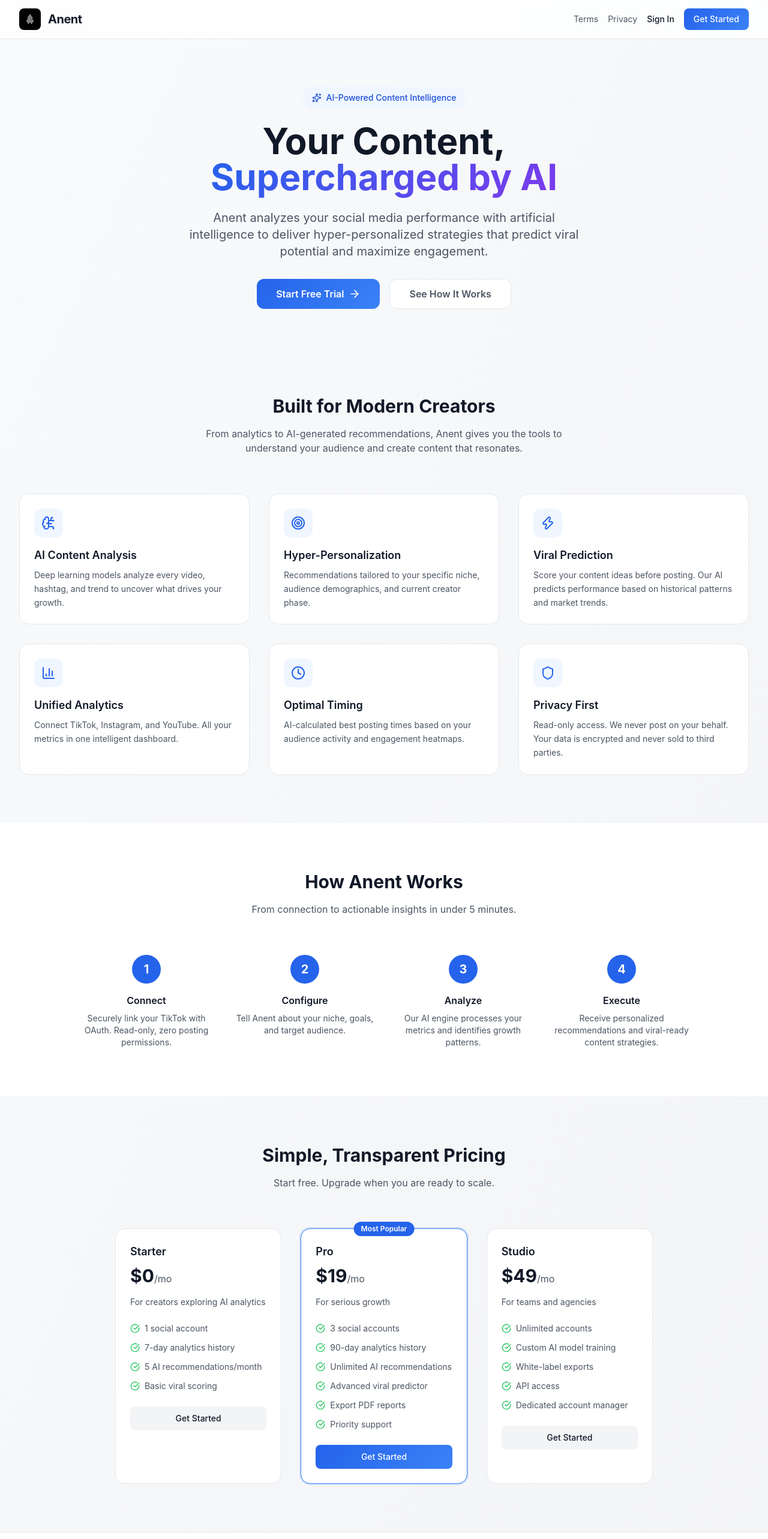
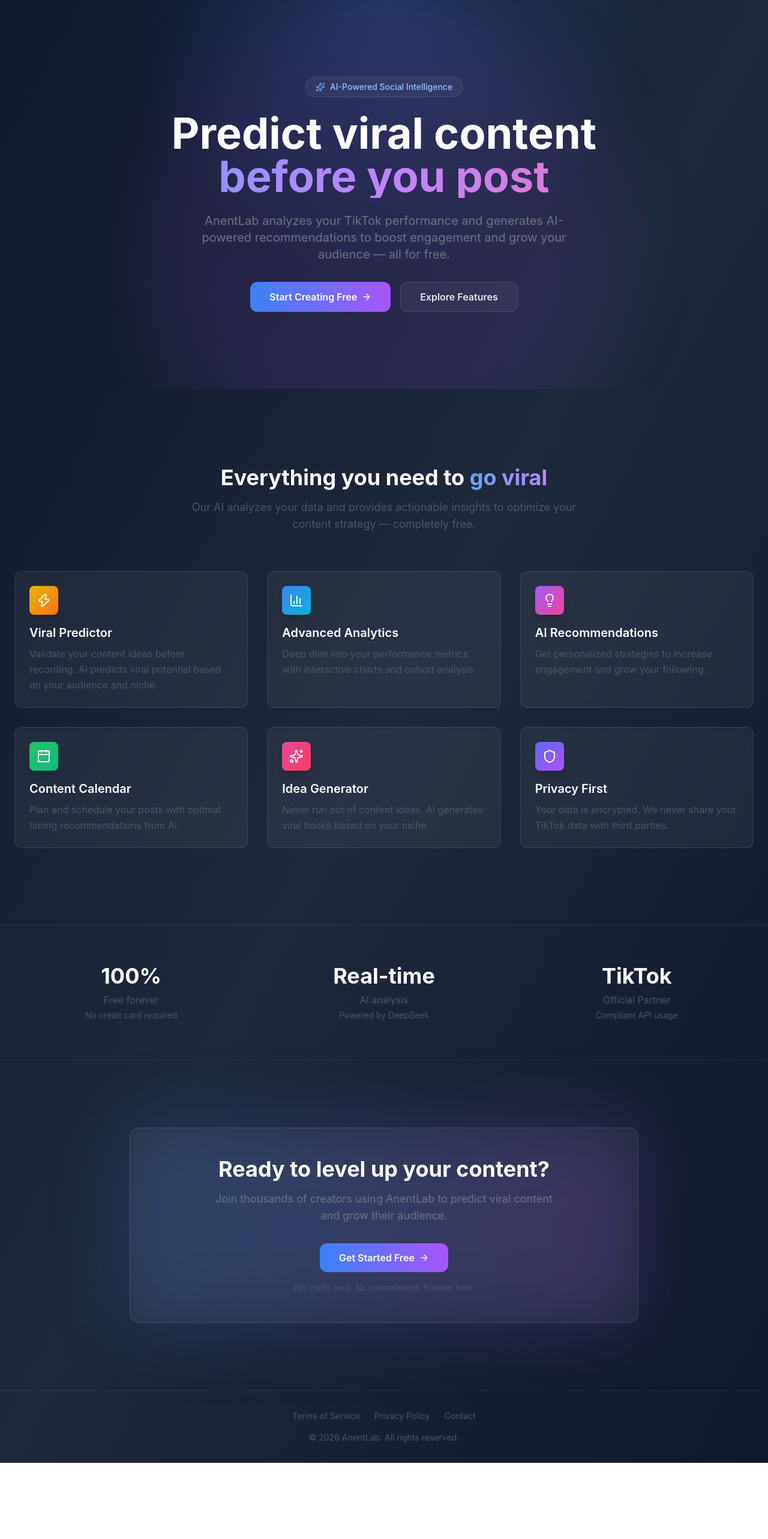
Before and after one commit to johncampg12-afk/content-intelligence-engine, a Next.js app: page / in a window 1280 px wide. Shown: the top 2566 px of the page at 60% size. After the commit the page ends 2439 px from the top, so only its background shows below. Built offline with nearby package versions, Linux system fonts and the light colour scheme.

Commit message:
feat: ultra-professional landing page with neon accents, animations, and free messaging

```diff
--- a/app/globals.css
+++ b/app/globals.css
@@ -208,3 +208,37 @@
 .theme-transition {
   transition: background-color 0.3s ease-in-out, color 0.2s ease-in-out, border-color 0.2s ease-in-out;
 }
+
+/* Animaciones */
+@keyframes slideUp {
+  from {
+    opacity: 0;
+    transform: translateY(30px);
+  }
+  to {
+    opacity: 1;
+    transform: translateY(0);
+  }
+}
+
+.animate-slide-up {
+  animation: slideUp 0.6s ease-out forwards;
+}
+
+@keyframes pulse-slow {
+  0%, 100% {
+    opacity: 1;
+  }
+  50% {
+    opacity: 0.7;
+  }
+}
+
+.animate-pulse-slow {
+  animation: pulse-slow 3s ease-in-out infinite;
+}
+
+/* Transiciones suaves para hover */
+.card-hover {
+  transition: all 0.3s ease;
+}
--- a/app/page.tsx
+++ b/app/page.tsx
@@ -1,215 +1,214 @@
+'use client'
+
+import { useEffect, useRef } from 'react'
 import Link from 'next/link'
-import Image from 'next/image'
 import {
   Zap,
   BarChart3,
   Lightbulb,
+  Calendar,
+  Sparkles,
   Shield,
+  Users,
+  Clock,
+  ArrowRight,
+  CheckCircle,
   TrendingUp,
   Video,
-  Sparkles,
-  CheckCircle,
-  ArrowRight,
-  Mail,
-  BrainCircuit,
-  Target,
-  Clock
+  Brain,
+  Globe
 } from 'lucide-react'
 
 export default function HomePage() {
+  // Animación de entrada con Intersection Observer
+  useEffect(() => {
+    const observer = new IntersectionObserver(
+      (entries) => {
+        entries.forEach((entry) => {
+          if (entry.isIntersecting) {
+            entry.target.classList.add('animate-slide-up')
+            entry.target.classList.remove('opacity-0')
+          }
+        })
+      },
+      { threshold: 0.1 }
+    )
+
+    document.querySelectorAll('.animate-on-scroll').forEach((el) => observer.observe(el))
+    return () => observer.disconnect()
+  }, [])
+
   return (
-    <div className="min-h-screen bg-gradient-to-br from-slate-50 to-gray-100 dark:from-slate-950 dark:to-gray-900">
+    <div className="min-h-screen bg-gradient-to-br from-slate-900 via-slate-800 to-slate-900">
 
-      {/* Navbar */}
-      <nav className="sticky top-0 z-50 glass border-b border-gray-200 dark:border-gray-800">
-        <div className="max-w-7xl mx-auto px-4 sm:px-6 lg:px-8">
-          <div className="flex h-16 items-center justify-between">
-            <div className="flex items-center gap-3">
-              <div className="relative w-9 h-9">
-                <Image src="/anentLogo.jpeg" alt="Anent" width={36} height={36} className="rounded-lg object-contain" />
-              </div>
-              <span className="text-xl font-bold text-gray-900 dark:text-white tracking-tight">
-                Anent
+      {/* Hero Section con efecto neon */}
+      <section className="relative overflow-hidden">
+        {/* Fondo con efecto de gradiente móvil */}
+        <div className="absolute inset-0 bg-[radial-gradient(ellipse_at_top,_var(--tw-gradient-stops))] from-blue-500/20 via-transparent to-transparent" />
+        <div className="absolute top-0 left-1/2 -translate-x-1/2 w-[800px] h-[800px] bg-purple-500/10 rounded-full blur-3xl" />
+
+        <div className="max-w-7xl mx-auto px-6 py-20 lg:py-32 relative z-10">
+          <div className="text-center">
+            <div className="inline-flex items-center gap-2 bg-white/5 backdrop-blur-sm rounded-full px-4 py-1.5 mb-6 border border-white/10 animate-pulse-slow">
+              <Sparkles className="w-4 h-4 text-blue-400" />
+              <span className="text-sm font-medium text-blue-300">AI-Powered Social Intelligence</span>
+            </div>
+            <h1 className="text-5xl lg:text-7xl font-bold text-white mb-6 leading-tight">
+              Predict viral content
+              <span className="block bg-gradient-to-r from-blue-400 via-purple-400 to-pink-400 bg-clip-text text-transparent">
+                before you post
               </span>
-            </div>
-            <div className="flex items-center gap-4">
-              <Link href="/terms" className="text-sm text-gray-600 dark:text-gray-400 hover:text-gray-900 dark:hover:text-white hidden sm:block">
-                Terms
+            </h1>
+            <p className="text-xl text-gray-300 max-w-2xl mx-auto mb-8">
+              AnentLab analyzes your TikTok performance and generates AI-powered recommendations to boost engagement and grow your audience — all for free.
+            </p>
+            <div className="flex flex-col sm:flex-row gap-4 justify-center">
+              <Link href="/register" className="group px-8 py-3 bg-gradient-to-r from-blue-500 to-purple-500 text-white rounded-xl font-semibold hover:shadow-lg hover:shadow-blue-500/25 transition-all duration-300 transform hover:-translate-y-0.5 flex items-center gap-2">
+                Start Creating Free
+                <ArrowRight className="w-4 h-4 group-hover:translate-x-1 transition-transform" />
               </Link>
-              <Link href="/privacy" className="text-sm text-gray-600 dark:text-gray-400 hover:text-gray-900 dark:hover:text-white hidden sm:block">
-                Privacy
-              </Link>
-              <Link href="/login" className="text-sm font-medium text-gray-900 dark:text-white hover:text-blue-600">
-                Sign In
-              </Link>
-              <Link href="/register" className="btn-primary px-4 py-2 rounded-lg text-sm font-medium text-white">
-                Get Started
+              <Link href="#features" className="px-8 py-3 bg-white/5 backdrop-blur-sm border border-white/10 rounded-xl font-semibold text-gray-200 hover:bg-white/10 transition-all duration-300">
+                Explore Features
               </Link>
             </div>
           </div>
         </div>
-      </nav>
+      </section>
 
-      {/* Hero */}
-      <section className="pt-20 pb-16 px-4 sm:px-6 lg:px-8 text-center">
-        <div className="max-w-4xl mx-auto">
-          <div className="inline-flex items-center gap-2 px-4 py-2 rounded-full bg-blue-50 dark:bg-blue-900/20 text-blue-700 dark:text-blue-400 text-sm font-medium mb-6">
-            <Sparkles className="w-4 h-4" />
-            AI-Powered Content Intelligence
+      {/* Features Section */}
+      <section id="features" className="py-20 lg:py-32 relative">
+        <div className="max-w-7xl mx-auto px-6">
+          <div className="text-center mb-16">
+            <h2 className="text-3xl lg:text-4xl font-bold text-white mb-4">Everything you need to <span className="bg-gradient-to-r from-blue-400 to-purple-400 bg-clip-text text-transparent">go viral</span></h2>
+            <p className="text-lg text-gray-400 max-w-2xl mx-auto">
+              Our AI analyzes your data and provides actionable insights to optimize your content strategy — completely free.
+            </p>
           </div>
-          <h1 className="text-4xl sm:text-5xl lg:text-6xl font-bold text-gray-900 dark:text-white mb-6 leading-tight">
-            Your Content, <br />
-            <span className="gradient-text">Supercharged by AI</span>
-          </h1>
-          <p className="text-lg sm:text-xl text-gray-600 dark:text-gray-300 mb-8 max-w-2xl mx-auto">
-            Anent analyzes your social media performance with artificial intelligence to deliver hyper-personalized strategies that predict viral potential and maximize engagement.
-          </p>
-          <div className="flex flex-col sm:flex-row gap-4 justify-center">
-            <Link href="/register" className="btn-primary px-8 py-3 rounded-xl text-base font-semibold text-white inline-flex items-center justify-center gap-2">
-              Start Free Trial <ArrowRight className="w-5 h-5" />
-            </Link>
-            <Link href="#features" className="px-8 py-3 rounded-xl text-base font-semibold text-gray-700 dark:text-gray-300 bg-white dark:bg-gray-800 border border-gray-200 dark:border-gray-700 hover:bg-gray-50 dark:hover:bg-gray-700 transition-colors">
-              See How It Works
-            </Link>
+
+          <div className="grid md:grid-cols-2 lg:grid-cols-3 gap-8">
+            {/* Feature cards con efecto neon al hover */}
+            <FeatureCard
+              icon={<Zap className="w-6 h-6" />}
+              title="Viral Predictor"
+              description="Validate your content ideas before recording. AI predicts viral potential based on your audience and niche."
+              gradient="from-yellow-500 to-orange-500"
+              delay="0"
+            />
+            <FeatureCard
+              icon={<BarChart3 className="w-6 h-6" />}
+              title="Advanced Analytics"
+              description="Deep dive into your performance metrics with interactive charts and cohort analysis."
+              gradient="from-blue-500 to-cyan-500"
+              delay="100"
+            />
+            <FeatureCard
+              icon={<Lightbulb className="w-6 h-6" />}
+              title="AI Recommendations"
+              description="Get personalized strategies to increase engagement and grow your following."
+              gradient="from-purple-500 to-pink-500"
+              delay="200"
+            />
+            <FeatureCard
+              icon={<Calendar className="w-6 h-6" />}
+              title="Content Calendar"
+              description="Plan and schedule your posts with optimal timing recommendations from AI."
+              gradient="from-green-500 to-emerald-500"
+              delay="0"
+            />
+            <FeatureCard
+              icon={<Sparkles className="w-6 h-6" />}
+              title="Idea Generator"
+              description="Never run out of content ideas. AI generates viral hooks based on your niche."
+              gradient="from-pink-500 to-rose-500"
+              delay="100"
+            />
+            <FeatureCard
+              icon={<Shield className="w-6 h-6" />}
+              title="Privacy First"
+              description="Your data is encrypted. We never share your TikTok data with third parties."
+              gradient="from-indigo-500 to-purple-500"
+              delay="200"
+            />
           </div>
         </div>
       </section>
 
-      {/* Features */}
-      <section id="features" className="py-20 px-4 sm:px-6 lg:px-8">
-        <div className="max-w-7xl mx-auto">
-          <div className="text-center mb-16">
-            <h2 className="text-3xl font-bold text-gray-900 dark:text-white mb-4">Built for Modern Creators</h2>
-            <p className="text-gray-600 dark:text-gray-400 max-w-2xl mx-auto">
-              From analytics to AI-generated recommendations, Anent gives you the tools to understand your audience and create content that resonates.
-            </p>
-          </div>
-          <div className="grid md:grid-cols-2 lg:grid-cols-3 gap-8">
-            {[
-              { icon: BrainCircuit, title: 'AI Content Analysis', desc: 'Deep learning models analyze every video, hashtag, and trend to uncover what drives your growth.' },
-              { icon: Target, title: 'Hyper-Personalization', desc: 'Recommendations tailored to your specific niche, audience demographics, and current creator phase.' },
-              { icon: Zap, title: 'Viral Prediction', desc: 'Score your content ideas before posting. Our AI predicts performance based on historical patterns and market trends.' },
-              { icon: BarChart3, title: 'Unified Analytics', desc: 'Connect TikTok, Instagram, and YouTube. All your metrics in one intelligent dashboard.' },
-              { icon: Clock, title: 'Optimal Timing', desc: 'AI-calculated best posting times based on your audience activity and engagement heatmaps.' },
-              { icon: Shield, title: 'Privacy First', desc: 'Read-only access. We never post on your behalf. Your data is encrypted and never sold to third parties.' },
-            ].map((feature, i) => (
-              <div key={i} className="bg-white dark:bg-gray-800 rounded-2xl p-6 border border-gray-200 dark:border-gray-700 card-hover">
-                <div className="p-3 bg-blue-50 dark:bg-blue-900/20 rounded-xl w-fit mb-4">
-                  <feature.icon className="w-6 h-6 text-blue-600 dark:text-blue-400" />
-                </div>
-                <h3 className="text-lg font-semibold text-gray-900 dark:text-white mb-2">{feature.title}</h3>
-                <p className="text-gray-600 dark:text-gray-400 text-sm leading-relaxed">{feature.desc}</p>
-              </div>
-            ))}
+      {/* Stats / Social Proof Section */}
+      <section className="py-16 border-t border-b border-white/5">
+        <div className="max-w-7xl mx-auto px-6">
+          <div className="grid md:grid-cols-3 gap-8 text-center">
+            <div className="animate-on-scroll opacity-0">
+              <div className="text-4xl font-bold text-white mb-2">100%</div>
+              <div className="text-gray-400">Free forever</div>
+              <div className="text-sm text-gray-500 mt-1">No credit card required</div>
+            </div>
+            <div className="animate-on-scroll opacity-0" style={{ transitionDelay: '100ms' }}>
+              <div className="text-4xl font-bold text-white mb-2">Real-time</div>
+              <div className="text-gray-400">AI analysis</div>
+              <div className="text-sm text-gray-500 mt-1">Powered by DeepSeek</div>
+            </div>
+            <div className="animate-on-scroll opacity-0" style={{ transitionDelay: '200ms' }}>
+              <div className="text-4xl font-bold text-white mb-2">TikTok</div>
+              <div className="text-gray-400">Official Partner</div>
+              <div className="text-sm text-gray-500 mt-1">Compliant API usage</div>
+            </div>
           </div>
         </div>
       </section>
 
-      {/* How It Works */}
-      <section className="py-20 px-4 sm:px-6 lg:px-8 bg-white dark:bg-gray-800/50">
-        <div className="max-w-5xl mx-auto">
-          <div className="text-center mb-16">
-            <h2 className="text-3xl font-bold text-gray-900 dark:text-white mb-4">How Anent Works</h2>
-            <p className="text-gray-600 dark:text-gray-400">From connection to actionable insights in under 5 minutes.</p>
-          </div>
-          <div className="grid md:grid-cols-4 gap-8">
-            {[
-              { step: '1', title: 'Connect', desc: 'Securely link your TikTok with OAuth. Read-only, zero posting permissions.' },
-              { step: '2', title: 'Configure', desc: 'Tell Anent about your niche, goals, and target audience.' },
-              { step: '3', title: 'Analyze', desc: 'Our AI engine processes your metrics and identifies growth patterns.' },
-              { step: '4', title: 'Execute', desc: 'Receive personalized recommendations and viral-ready content strategies.' },
-            ].map((item, i) => (
-              <div key={i} className="text-center">
-                <div className="w-12 h-12 rounded-full bg-blue-600 text-white flex items-center justify-center text-xl font-bold mx-auto mb-4">
-                  {item.step}
-                </div>
-                <h3 className="font-semibold text-gray-900 dark:text-white mb-2">{item.title}</h3>
-                <p className="text-sm text-gray-600 dark:text-gray-400">{item.desc}</p>
-              </div>
-            ))}
-          </div>
-        </div>
-      </section>
-
-      {/* Pricing */}
-      <section className="py-20 px-4 sm:px-6 lg:px-8">
-        <div className="max-w-5xl mx-auto">
-          <div className="text-center mb-16">
-            <h2 className="text-3xl font-bold text-gray-900 dark:text-white mb-4">Simple, Transparent Pricing</h2>
-            <p className="text-gray-600 dark:text-gray-400">Start free. Upgrade when you are ready to scale.</p>
-          </div>
-          <div className="grid md:grid-cols-3 gap-8 max-w-4xl mx-auto">
-            {[
-              { name: 'Starter', price: '$0', desc: 'For creators exploring AI analytics', features: ['1 social account', '7-day analytics history', '5 AI recommendations/month', 'Basic viral scoring'] },
-              { name: 'Pro', price: '$19', desc: 'For serious growth', features: ['3 social accounts', '90-day analytics history', 'Unlimited AI recommendations', 'Advanced viral predictor', 'Export PDF reports', 'Priority support'], popular: true },
-              { name: 'Studio', price: '$49', desc: 'For teams and agencies', features: ['Unlimited accounts', 'Custom AI model training', 'White-label exports', 'API access', 'Dedicated account manager'] },
-            ].map((plan, i) => (
-              <div key={i} className={`rounded-2xl p-6 border ${plan.popular ? 'border-blue-500 dark:border-blue-400 ring-2 ring-blue-500/20' : 'border-gray-200 dark:border-gray-700'} bg-white dark:bg-gray-800 relative`}>
-                {plan.popular && (
-                  <div className="absolute -top-3 left-1/2 -translate-x-1/2 px-3 py-1 bg-blue-600 text-white text-xs font-semibold rounded-full">
-                    Most Popular
-                  </div>
-                )}
-                <h3 className="text-lg font-semibold text-gray-900 dark:text-white">{plan.name}</h3>
-                <div className="mt-2 mb-4">
-                  <span className="text-3xl font-bold text-gray-900 dark:text-white">{plan.price}</span>
-                  <span className="text-gray-500 dark:text-gray-400">/mo</span>
-                </div>
-                <p className="text-sm text-gray-600 dark:text-gray-400 mb-6">{plan.desc}</p>
-                <ul className="space-y-3 mb-6">
-                  {plan.features.map((f, j) => (
-                    <li key={j} className="flex items-center gap-2 text-sm text-gray-600 dark:text-gray-300">
-                      <CheckCircle className="w-4 h-4 text-green-500 flex-shrink-0" />
-                      {f}
-                    </li>
-                  ))}
-                </ul>
-                <Link href="/register" className={`block text-center py-2.5 rounded-lg font-medium text-sm transition-colors ${plan.popular ? 'btn-primary text-white' : 'bg-gray-100 dark:bg-gray-700 text-gray-900 dark:text-white hover:bg-gray-200 dark:hover:bg-gray-600'}`}>
-                  Get Started
-                </Link>
-              </div>
-            ))}
+      {/* CTA final */}
+      <section className="py-20 lg:py-28">
+        <div className="max-w-4xl mx-auto px-6 text-center">
+          <div className="relative">
+            <div className="absolute inset-0 bg-gradient-to-r from-blue-500/20 to-purple-500/20 blur-3xl" />
+            <div className="relative bg-white/5 backdrop-blur-sm border border-white/10 rounded-2xl p-8 lg:p-12">
+              <h2 className="text-3xl lg:text-4xl font-bold text-white mb-4">
+                Ready to level up your content?
+              </h2>
+              <p className="text-lg text-gray-300 mb-8 max-w-xl mx-auto">
+                Join thousands of creators using AnentLab to predict viral content and grow their audience.
+              </p>
+              <Link
+                href="/register"
+                className="inline-flex items-center gap-2 px-8 py-3 bg-gradient-to-r from-blue-500 to-purple-500 text-white rounded-xl font-semibold hover:shadow-lg hover:shadow-purple-500/25 transition-all duration-300 transform hover:-translate-y-0.5"
+              >
+                Get Started Free
+                <ArrowRight className="w-4 h-4" />
+              </Link>
+              <p className="text-sm text-gray-400 mt-4">No credit card. No commitment. Forever free.</p>
+            </div>
           </div>
         </div>
       </section>
 
       {/* Footer */}
-      <footer className="border-t border-gray-200 dark:border-gray-800 bg-white dark:bg-gray-900 py-12 px-4 sm:px-6 lg:px-8">
-        <div className="max-w-7xl mx-auto grid md:grid-cols-4 gap-8">
-          <div className="col-span-2">
-            <div className="flex items-center gap-3 mb-4">
-              <div className="relative w-9 h-9">
-                <Image src="/logo.png" alt="Anent" width={36} height={36} className="rounded-lg object-contain" />
-              </div>
-              <span className="text-xl font-bold text-gray-900 dark:text-white tracking-tight">
-                Anent
-              </span>
-            </div>
-            <p className="text-sm text-gray-600 dark:text-gray-400 max-w-sm">
-              AI-powered content intelligence for creators who want to grow with data, not guesswork.
-            </p>
+      <footer className="border-t border-white/5 py-8">
+        <div className="max-w-7xl mx-auto px-6 text-center text-sm text-gray-400">
+          <div className="flex flex-wrap justify-center gap-6 mb-4">
+            <Link href="/terms" className="hover:text-white transition-colors">Terms of Service</Link>
+            <Link href="/privacy" className="hover:text-white transition-colors">Privacy Policy</Link>
+            <Link href="/contact" className="hover:text-white transition-colors">Contact</Link>
           </div>
-          <div>
-            <h4 className="font-semibold text-gray-900 dark:text-white mb-4">Product</h4>
-            <ul className="space-y-2 text-sm text-gray-600 dark:text-gray-400">
-              <li><Link href="#features" className="hover:text-blue-600">Features</Link></li>
-              <li><Link href="/login" className="hover:text-blue-600">Dashboard</Link></li>
-              <li><Link href="/register" className="hover:text-blue-600">Get Started</Link></li>
-            </ul>
-          </div>
-          <div>
-            <h4 className="font-semibold text-gray-900 dark:text-white mb-4">Legal</h4>
-            <ul className="space-y-2 text-sm text-gray-600 dark:text-gray-400">
-              <li><Link href="/terms" className="hover:text-blue-600">Terms of Service</Link></li>
-              <li><Link href="/privacy" className="hover:text-blue-600">Privacy Policy</Link></li>
-              <li><a href="mailto:support@anent.app" className="hover:text-blue-600 flex items-center gap-1"><Mail className="w-3 h-3" /> support@anent.app</a></li>
-            </ul>
-          </div>
-        </div>
-        <div className="max-w-7xl mx-auto mt-8 pt-8 border-t border-gray-200 dark:border-gray-800 text-center text-sm text-gray-500 dark:text-gray-400">
-          © 2026 AnentLab. All rights reserved.
+          <p>&copy; {new Date().getFullYear()} AnentLab. All rights reserved.</p>
         </div>
       </footer>
     </div>
   )
 }
+
+// Componente FeatureCard con animaciones
+function FeatureCard({ icon, title, description, gradient, delay }: { icon: React.ReactNode; title: string; description: string; gradient: string; delay: string }) {
+  return (
+    <div
+      className="animate-on-scroll opacity-0 group relative bg-white/5 backdrop-blur-sm border border-white/10 rounded-xl p-6 hover:border-white/20 transition-all duration-300 hover:shadow-lg hover:shadow-blue-500/10"
+      style={{ transitionDelay: `${delay}ms` }}
+    >
+      <div className={`absolute inset-0 bg-gradient-to-br ${gradient} opacity-0 group-hover:opacity-10 rounded-xl transition-opacity duration-300`} />
+      <div className={`inline-flex p-3 rounded-lg bg-gradient-to-br ${gradient} text-white mb-4 shadow-lg`}>
+        {icon}
+      </div>
+      <h3 className="text-xl font-semibold text-white mb-2">{title}</h3>
+      <p className="text-gray-400 leading-relaxed">{description}</p>
+    </div>
+  )
+}
```
